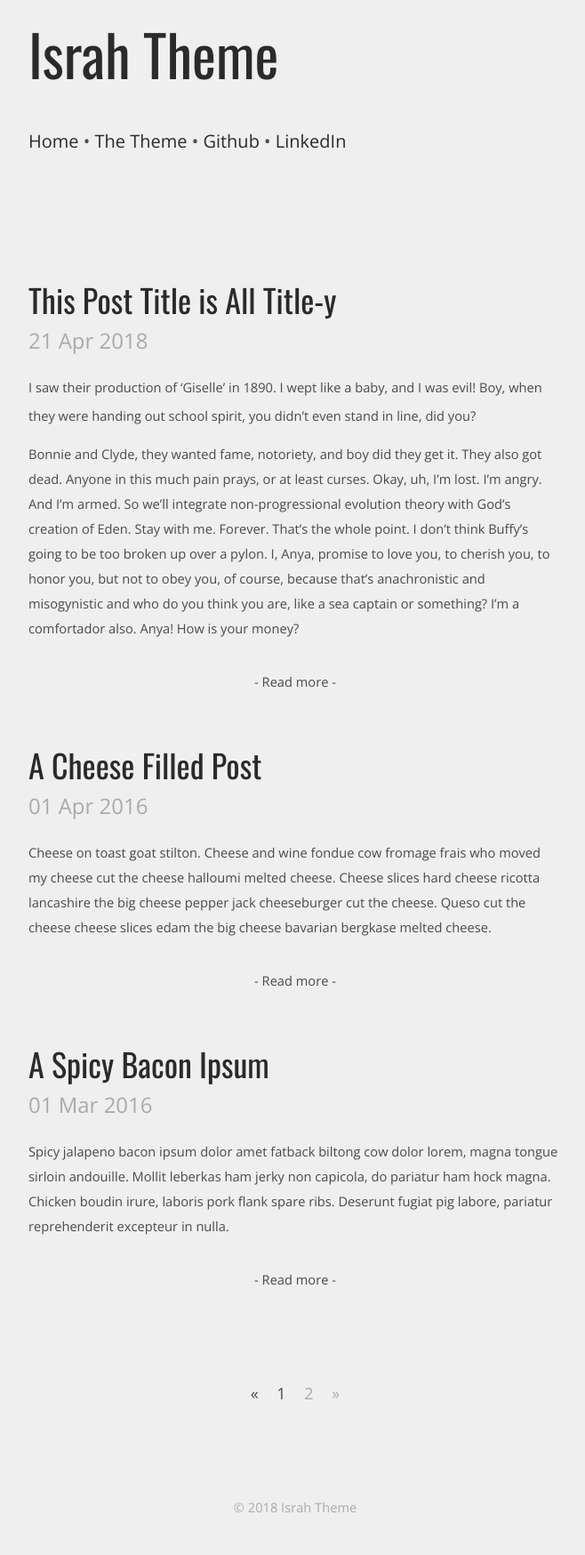
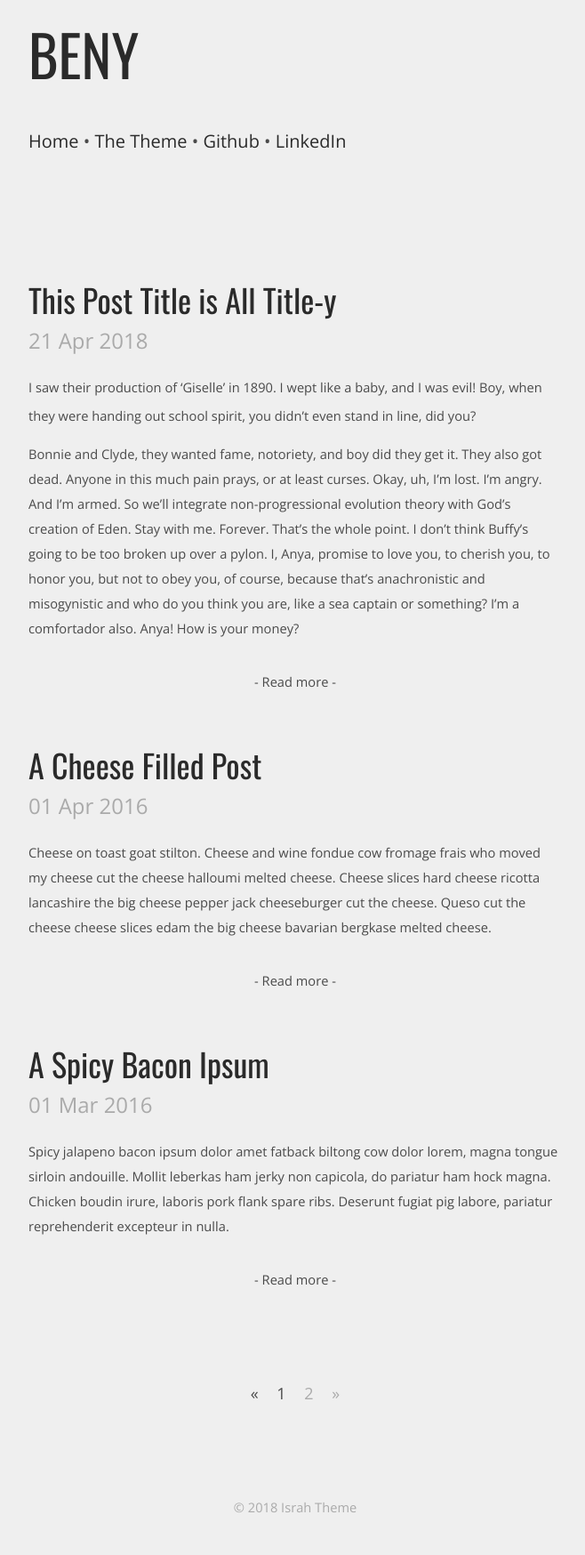
Before and after one commit to SUPER-EIGHT/SUPER-EIGHT.github.io, a Jekyll site: the page built from index.html, in a window 1280 px wide. Shown: the whole page at 89% size, without its empty margins (308-966 px from the left). Built offline with Jekyll 4.4.1, drawn with Linux system fonts in a browser that asks for light colours; nearby versions of some CDN libraries; the list of posts is cut into pages by our own code.

Commit message:
cambio de nombre

```diff
--- a/_config.yml
+++ b/_config.yml
@@ -1,6 +1,6 @@
-title: Israh Theme
-email: your@email.here
-greeting: Israh Theme
+title: El blog de BENY
+email: beynrodsoto@gamil.com
+greeting: BENY
 description: > # this means to ignore newlines until another tag
     Israh is a responsive Jekyll theme with warm greys, a single column layout, and not much else.
 favicon: favicon.png
```
